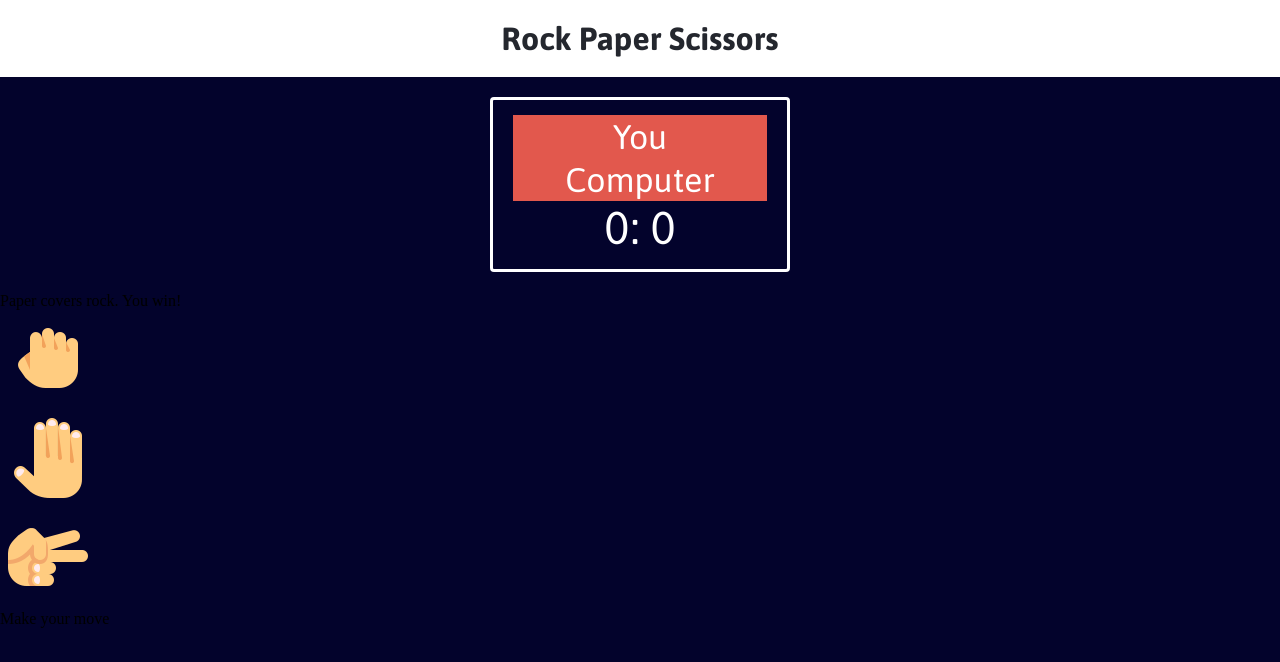
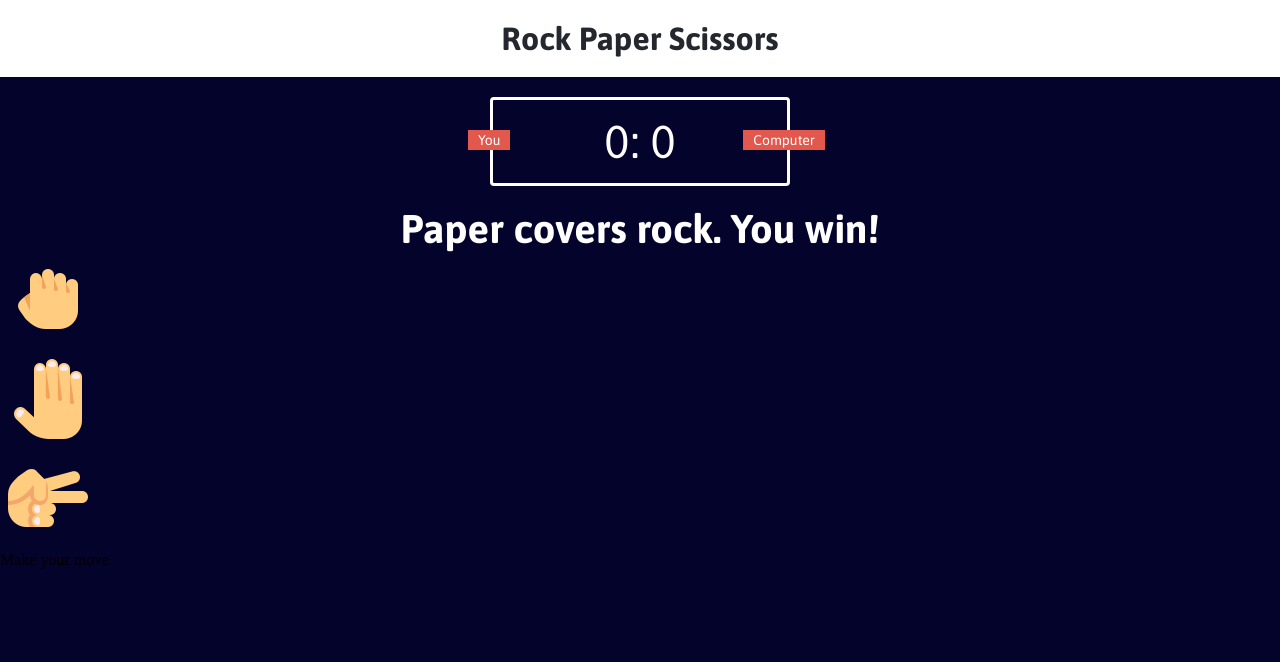
Before and after one commit to abhishurawka22/Rock-Paper-Scissors, a plain HTML site: page index.html in a window 1280 px wide. Drawn offline with Linux system fonts and the light colour scheme.

Commit message:
scoreboard finished

```diff
--- a/index.html
+++ b/index.html
@@ -17,7 +17,7 @@
         <span id="computer-score">0</span>
     </div>
     <div class="result">
-        Paper covers rock. You win!
+        <p>Paper covers rock. You win!</p>
     </div>
     <div class="choices">
         <div class="choice" id="r">
--- a/styles.css
+++ b/styles.css
@@ -7,6 +7,7 @@
 
 body {
     background-color: #03032c;
+    /*292C34*/
 }
 header {
     background: white;
@@ -29,13 +30,37 @@ header > h1 {
     font-size: 46px;
     padding: 15px 20px;
     font-family: Asap, sans-serif;
+    position: relative;
 }
 
 .badge {
     background: #E2584D;
     color: white;
-    font-size: 34px;
+    font-size: 14px;
     /*14px*/
     padding: 2px 10px;
     font-family: Asap, sans-serif;
 }
+
+#user-label {
+    position: absolute;
+    top: 30px;
+    left: -25px;
+}
+
+#computer-label {
+    position: absolute;
+    top: 30px;
+    right: -38px;
+}
+
+.result {
+    font-size: 40px;
+    color: white;
+}
+
+.result > p {
+    text-align: center;
+    font-weight: bold;
+    font-family: Asap, sans-serif;
+}
```
